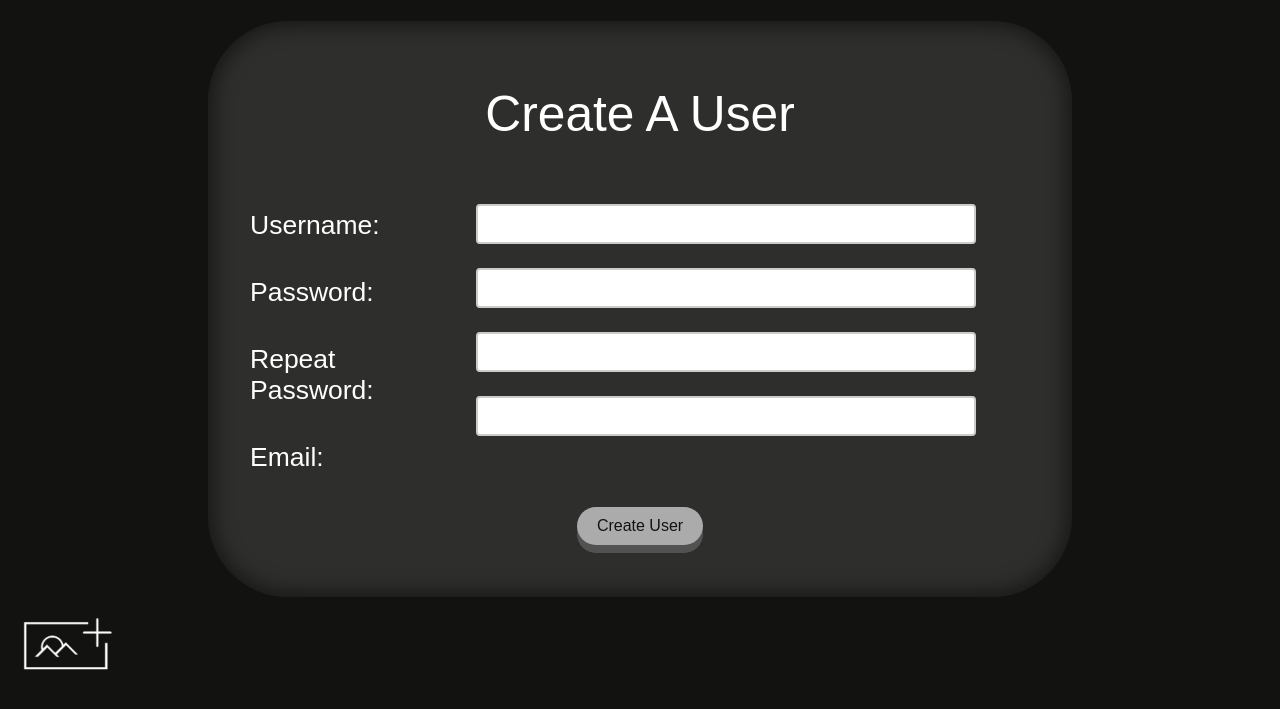
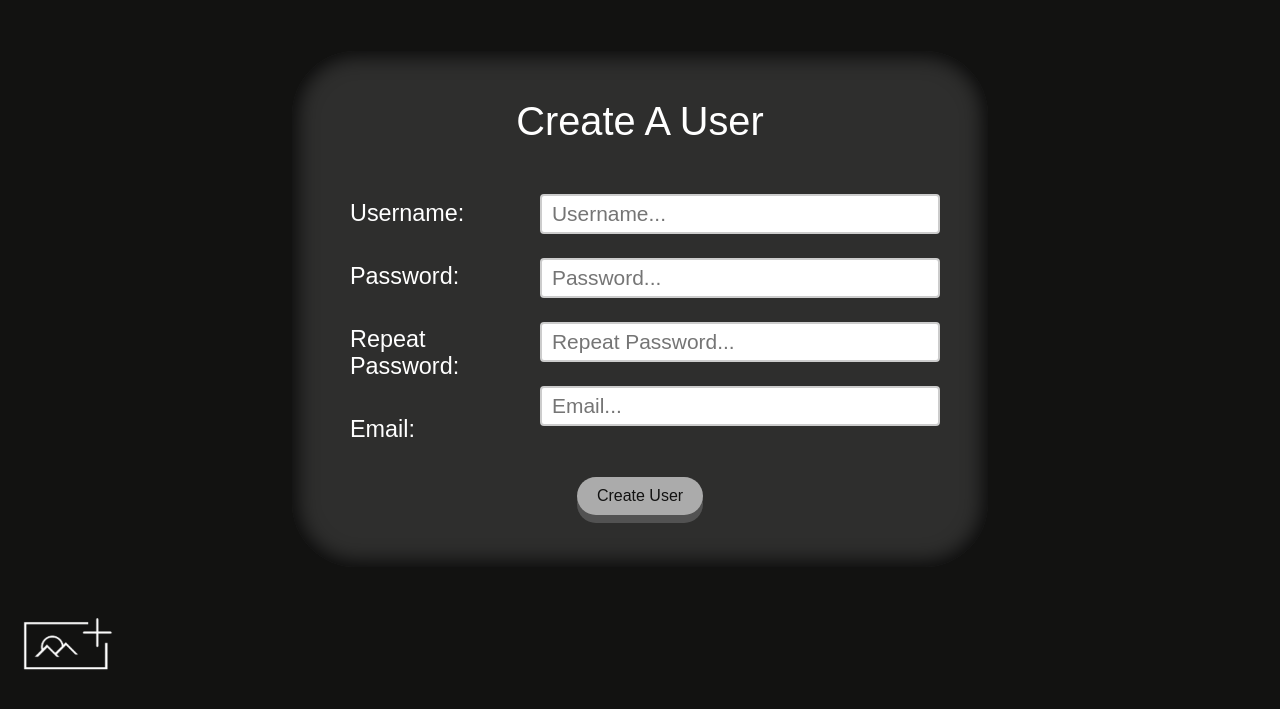
Before and after one commit to Chili718/dynamicSite, a PHP site: page /user.php in a window 1280 px wide. Shown: the part 91-800 px from the top of the page. Run offline with PHP 8.4, Linux system fonts and the light colour scheme; the visitor is signed in with stand-in values (Sample User, id 1); some libraries are stand-ins or nearby versions.

Commit message:
Home page and form css changes for all devices

```diff
--- a/css/login.css
+++ b/css/login.css
@@ -16,7 +16,6 @@ Forms and button css for login page
 
 .login h1{
 
-  padding: 0em 0em 0.6em 0em;
   font-family: freight-neo-pro,sans-serif;
   font-weight: 500;
   font-style: normal;
@@ -70,13 +69,28 @@ Forms and button css for login page
 
 #ver{
 
-  padding: 0em 0em 0.8em 0em;
   font-family: freight-neo-pro,sans-serif;
   font-weight: 500;
   font-style: normal;
   font-size: calc( (1.44em + 0.46125 * ( ( 100vw - 37.5em) / 18.75 ))/1.5);
   color: #38ba11;
   text-align: center;
+
+}
+
+@media screen and (min-width: 1440px){
+
+  .login h1{
+
+    font-size: 40px;
+
+  }
+
+  .login h3{
+
+    font-size: 25px;
+
+  }
 
 }
 
--- a/css/upload.css
+++ b/css/upload.css
@@ -17,57 +17,52 @@ Forms and button css for upload page
 
 }
 
-.upload h1{
+.upload :is(h1, h2, h3){
 
   padding: 0em 0em 0.8em 0em;
   font-family: freight-neo-pro,sans-serif;
   font-weight: 500;
   font-style: normal;
-  font-size: calc( (1.44em + 0.46125 * ( ( 100vw - 37.5em) / 18.75 ))/0.8);
+  text-align: center;
+
+}
+
+.upload h1{
+
+  font-size: calc( (1.44em + 0.46125 * ( ( 100vw - 37.5em) / 18.75 ))/1);
   color: #ffffff;
-  text-align: center;
 
 }
 
 .upload h2{
 
-  padding: 0em 0em 0.8em 0em;
-  font-family: freight-neo-pro,sans-serif;
-  font-weight: 500;
-  font-style: normal;
-  font-size: calc( (1.44em + 0.46125 * ( ( 100vw - 37.5em) / 18.75 ))/1.7);
+  font-size: calc( (1.44em + 0.46125 * ( ( 100vw - 37.5em) / 18.75 ))/1.9);
   color: #1fb012;
-  text-align: center;
 
 }
 
 .upload h3{
 
-  padding: 0em 0em 0.8em 0em;
-  font-family: freight-neo-pro,sans-serif;
-  font-weight: 500;
-  font-style: normal;
-  font-size: calc( (1.44em + 0.46125 * ( ( 100vw - 37.5em) / 18.75 ))/1.5);
+  font-size: calc( (1.44em + 0.46125 * ( ( 100vw - 37.5em) / 18.75 ))/1.7);
   color: #ad3821;
-  text-align: center;
 
 }
 
 .frm{
 
   background-color: rgb(46, 46, 45);
-  padding: 4em 2em 3em 2em;
-  border-radius: 5em;
-   box-shadow:0px 0px 20px 5px rgba(0,0,0,0.5) inset;
-   max-width: 800px;
+  padding: 3em;
+  border-radius: 4em;
+   box-shadow:0px 0px 20px 5px rgba(0,0,0,0.8) inset;
+   max-width: 600px;
 
 
 }
 
-.frm input[type=text], .frm input[type=password], .frm input[type=email]{
+.frm :is(input[type=text], input[type=password], input[type=email]){
 
-  width: 40vw;
-  max-width: 500px;
+  width: 35vw;
+  max-width: 400px;
   border-style: groove;
   box-sizing: border-box;
   border: 2px solid #ccc;
@@ -91,7 +86,7 @@ Forms and button css for upload page
   font-family: freight-neo-pro,sans-serif;
   font-weight: 500;
   font-style: normal;
-  font-size: calc( (1.44em + 0.46125 * ( ( 100vw - 37.5em) / 18.75 ))/1.5);
+  font-size: calc( (1.44em + 0.46125 * ( ( 100vw - 37.5em) / 18.75 ))/1.7);
   color: #ffffff;
 
 }
@@ -109,13 +104,11 @@ Forms and button css for upload page
 }
 */
 #image{
-    font-size: calc( (1.44em + 0.46125 * ( ( 100vw - 37.5em) / 18.75 ))/1.9);
+    font-size: calc( (1.44em + 0.46125 * ( ( 100vw - 37.5em) / 18.75 ))/2.1);
     font-family: freight-neo-pro,sans-serif;
     font-weight: 500;
     font-style: normal;
     background-color: rgb(255, 255, 255);
-    color: black;
-    display: inline-block;
     border-radius: 2em;
     opacity: 0.6;
     outline: 0;
@@ -172,7 +165,7 @@ Forms and button css for upload page
 
 .txt{
 
-  padding: 0vw 5vw 0vw 3vw;
+
 
 }
 
@@ -192,6 +185,28 @@ Forms and button css for upload page
 .hline input{
 
   margin-bottom: 3vh;
+
+}
+
+@media screen and (min-width: 1440px){
+
+  .upload h1{
+
+    font-size: 40px;
+
+  }
+
+  .upload h2, .frm :is(input[type=text], input[type=password], input[type=email]), #image{
+
+    font-size:20px;
+
+  }
+
+  .upload h3,  .frm label{
+
+    font-size: 25px;
+
+  }
 
 }
 
--- a/login.php
+++ b/login.php
@@ -105,7 +105,7 @@ if(isset($_SESSION['verified']))
       </div>
       </div>
       <div class="sub">
-        <br><br>
+
         <div onclick="login()" class="btn">Login</div>
         <input type= "submit" style="display: none">
       </div>
--- a/upload.php
+++ b/upload.php
@@ -97,8 +97,8 @@
       <label for="imageDes">Description: </label>
       </div>
       <div class="txt">
-      <input type="text" name="imageNme" id="imageNme" value="" placeholder="Enter the name..."/>
-      <input type="text" name="imageDes" id="imageDes" value="" placeholder="Enter the description..."/>
+      <input type="text" name="imageNme" id="imageNme" placeholder="Enter the name..."/>
+      <input type="text" name="imageDes" id="imageDes" placeholder="Enter the description..."/>
       </div>
       </div>
 
--- a/user.php
+++ b/user.php
@@ -112,10 +112,10 @@ require 'php/user.php';
 
       </div>
       <div class="txt">
-      <input type="text" name="userNME" id="userNME"/>
-      <input type="password" name="pswrd" id="pswrd"/>
-      <input type="password" name="pswrdR" id="pswrdR"/>
-      <input type="email" name="email" id="email"/>
+      <input type="text" name="userNME" id="userNME" placeholder="Username..."/>
+      <input type="password" name="pswrd" id="pswrd" placeholder="Password..."/>
+      <input type="password" name="pswrdR" id="pswrdR" placeholder="Repeat Password..."/>
+      <input type="email" name="email" id="email" placeholder="Email..."/>
       </div>
       </div>
       <?php
@@ -144,6 +144,8 @@ require 'php/user.php';
       var pswrd = $('#pswrd').val();
       var pswrdR = $('#pswrdR').val();
       var email = $('#email').val();
+
+      var regex = /^([a-zA-Z0-9_.+-])+\@(([a-zA-Z0-9-])+\.)+([a-zA-Z0-9]{2,4})+$/;
 
       if(userNme == '' || pswrd == '' || pswrdR == '' || email == '')
       {
@@ -193,6 +195,17 @@ require 'php/user.php';
         return false;
 
 
+      }else if(!regex.test(email))
+      {
+
+        document.getElementById('validateTXT').innerHTML = 'Invalid Email Given';
+
+        setTimeout(function(){
+          document.getElementById('validateTXT').innerHTML = '';
+        }, 5000);
+
+        return false;
+
       }
 
     });
```
Also changed, not shown: css/caro.css (+1 -12 lines), css/style.css (+54 -22 lines), index.php (+8 -25 lines), images/first.jpg (deleted), images/second.jpg (deleted), images/third.jpg (deleted).
